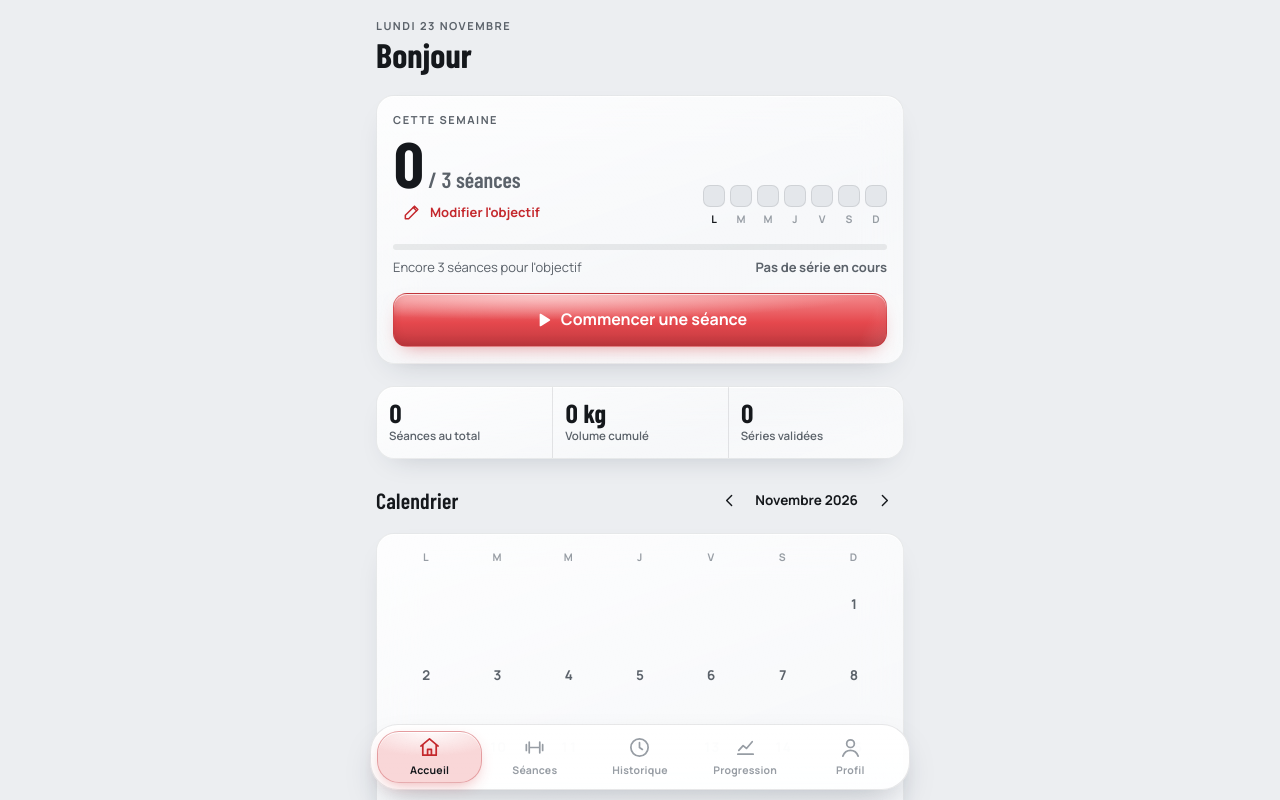
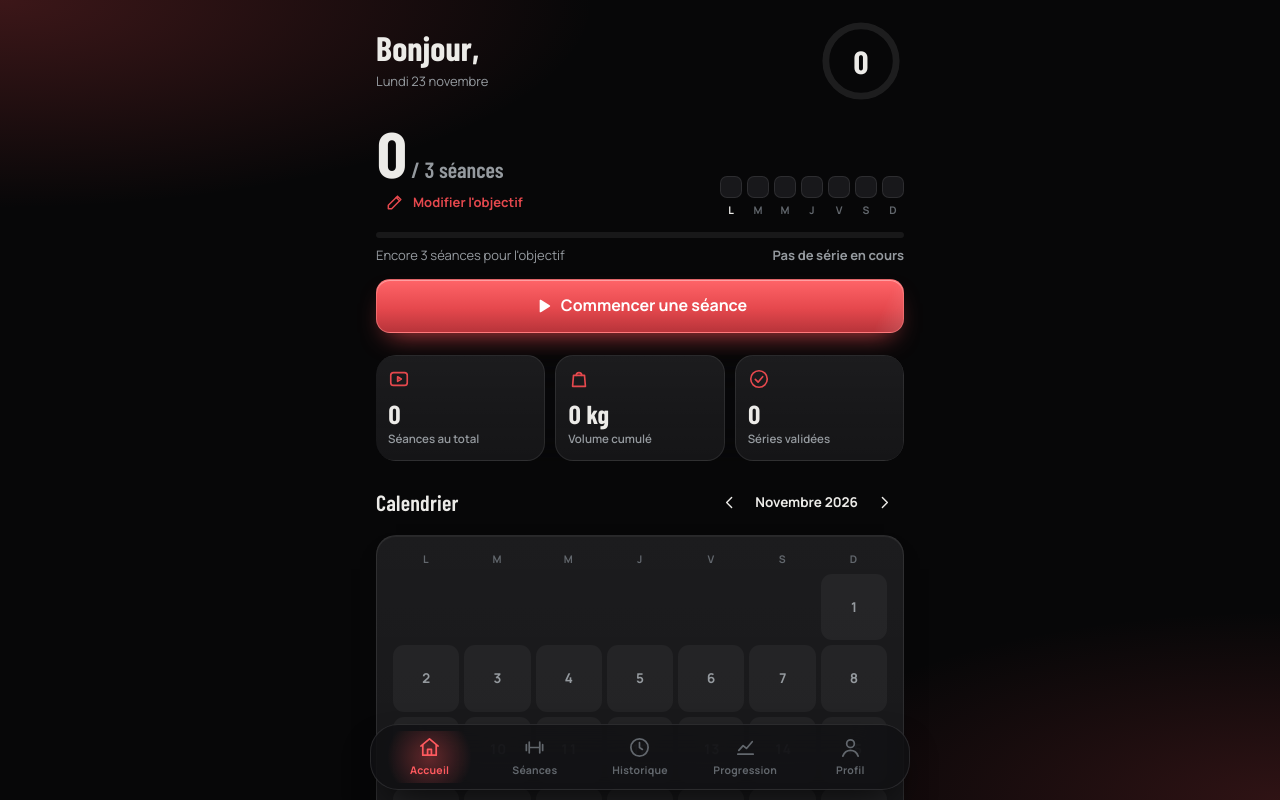
Before and after one commit to gaspardgrtt/Fitgame, a plain HTML site: page index.html in a window 1280 px wide. Drawn offline with nearby package versions, Linux system fonts and the light colour scheme.

Commit message:
Change theme setting to dark mode by default

```diff
--- a/index.html
+++ b/index.html
@@ -467,6 +467,35 @@ button.cal-d{-webkit-appearance:none;appearance:none;padding:0;font-family:inher
 .cal-grid{touch-action:pan-y}
 .sheet .item svg,.list > .item > svg{width:20px;height:20px;flex:none}
 .av{width:40px;height:40px;border-radius:50%;flex:none;display:grid;place-items:center;overflow:hidden;background:var(--accent);color:#fff;font-weight:800;font-size:17px}
+/* ───── Thème sombre rouge ───── */
+:root:not([data-ui="light"]){--bg:#070708;--surface:#111113;--surface-2:#18181B;--surface-3:#202024;--line:rgba(255,255,255,.09)}
+:root:not([data-ui="light"]) body{background:radial-gradient(75% 42% at 0% 0%,rgba(229,72,77,.24),transparent 62%),radial-gradient(65% 38% at 100% 100%,rgba(229,72,77,.18),transparent 62%),#070708}
+:root:not([data-ui="light"]) .liquid-bg{opacity:.3}
+:root:not([data-ui="light"]) .liquid-bg i:nth-child(2){display:none}
+:root:not([data-ui="light"]) :is(.card,.list,.tpl,.stats3,.kv > div,.hist-card,.empty,.ed-item,.trend){background:linear-gradient(180deg,rgba(255,255,255,.05),rgba(255,255,255,.018)),#101012;border:1px solid rgba(255,255,255,.085);border-radius:20px;box-shadow:inset 0 1px 0 rgba(255,255,255,.05),0 14px 30px -20px #000}
+:root:not([data-ui="light"]) .btn.primary{background:linear-gradient(180deg,#FF6468,#E5484D 55%,#B8343A);border-color:rgba(255,140,140,.55);color:#fff;box-shadow:0 12px 26px -12px rgba(229,72,77,.9),inset 0 1px 0 rgba(255,255,255,.38)}
+:root:not([data-ui="light"]) button.card[data-a="open-photos"],:root:not([data-ui="light"]) button.card[data-a="open-friends"]{background:linear-gradient(115deg,#FF6468,#DB3A40 55%,#A82A30);border-color:rgba(255,150,150,.55);color:#fff;box-shadow:0 16px 30px -16px rgba(229,72,77,.9),inset 0 1px 0 rgba(255,255,255,.4)}
+:root:not([data-ui="light"]) button.card[data-a="open-photos"] .muted,:root:not([data-ui="light"]) button.card[data-a="open-friends"] .muted{color:rgba(255,255,255,.88)}
+:root:not([data-ui="light"]) .nav{background:rgba(16,16,18,.8);border-color:rgba(255,255,255,.1);box-shadow:0 18px 40px -16px #000}
+:root:not([data-ui="light"]) .nav button.on,:root:not([data-ui="light"]) .nav button.on svg{color:#FF5A5F}
+:root:not([data-ui="light"]) .nav-blob{background:radial-gradient(circle,rgba(229,72,77,.38),rgba(229,72,77,0) 72%);box-shadow:none;border:0}
+:root:not([data-ui="light"]) .cal-d:not(.on):not(.miss){background:rgba(255,255,255,.045);border-radius:11px}
+.ring{position:relative;width:86px;height:86px;flex:none}
+.ring svg{width:100%;height:100%;transform:rotate(-90deg)}
+.ring circle{fill:none;stroke-width:7;stroke-linecap:round}
+.rg-bg{stroke:rgba(255,255,255,.09)}
+.rg-fg{stroke:var(--accent);filter:drop-shadow(0 0 6px rgba(229,72,77,.7));transition:stroke-dashoffset .6s}
+:root[data-ui="light"] .rg-bg{stroke:rgba(0,0,0,.08)}
+.ring b{position:absolute;inset:0;display:grid;place-items:center;font-family:var(--font-display);font-size:32px;font-weight:700}
+.home-hero{background:none!important;border:0!important;padding:0!important;box-shadow:none!important}
+.home-hero .hero-week .eyebrow{display:none}
+.stats3{display:grid;grid-template-columns:repeat(3,minmax(0,1fr));gap:10px;background:none!important;border:0!important;box-shadow:none!important;padding:0!important}
+.stats3 > div{display:flex;flex-direction:column;gap:2px;padding:12px;border:1px solid var(--line);border-radius:18px;background:var(--surface)}
+.stats3 .ico{color:var(--accent);margin-bottom:8px;display:block}
+.ic-circ{width:42px;height:42px;border-radius:50%;flex:none;display:grid;place-items:center;background:rgba(255,255,255,.18);border:1px solid rgba(255,255,255,.3)}
+.ic-circ .ico{color:#fff}
+button.card[data-a="open-photos"],button.card[data-a="open-friends"]{gap:12px}
+:root:not([data-ui="light"]) .stats3 > div{background:linear-gradient(180deg,rgba(255,255,255,.05),rgba(255,255,255,.018)),#101012;border-color:rgba(255,255,255,.085)}
 .av.lg{width:64px;height:64px;font-size:26px}
 .av img,.pc-av img{width:100%;height:100%;object-fit:cover;display:block}
 .pcard{border-radius:22px;padding:22px 16px 18px;text-align:center;color:#fff;background:radial-gradient(120% 90% at 50% 0%,#F0686C 0%,#E5484D 38%,#8E1F27 100%);box-shadow:0 18px 40px -18px rgba(229,72,77,.7)}
@@ -625,7 +654,7 @@ const plural = (n, a, b) => `${n} ${n > 1 ? (b || a + 's') : a}`;
 const KEY = 'carnet-fonte.v1';
 const DEFAULT = () => ({
   v: 1,
-  settings: { name: '', rest: 90, reps: 10, autoRest: true, sound: true, vibrate: true, weekGoal: 3, theme: 'light' },
+  settings: { name: '', rest: 90, reps: 10, autoRest: true, sound: true, vibrate: true, weekGoal: 3, theme: 'dark' },
   templates: [], customExercises: [], workouts: [],
   active: null, libUpdatedAt: 0, activeUpdatedAt: 0, tombstones: []
 });
@@ -875,7 +904,8 @@ function setTab(t) { tab = t; stack = []; render(); appScroll(0); }
 /* ───────────── Render root ───────────── */
 const darkMQ = window.matchMedia ? matchMedia('(prefers-color-scheme: dark)') : null;
 function applyTheme() {
-  const m = S.settings.theme || 'light';
+  if (!S.settings.redV) { S.settings.redV = 1; S.settings.theme = 'dark'; }
+  const m = S.settings.theme || 'dark';
   const dark = m === 'dark' || (m === 'auto' && darkMQ && darkMQ.matches);
   const v = dark ? 'dark' : 'light';
   if (document.documentElement.dataset.ui !== v) document.documentElement.dataset.ui = v;
@@ -947,21 +977,21 @@ function viewHome() {
   const totalVol = ws.reduce((a, w) => a + (w.volume || 0), 0);
 
   let h = `<div class="stack-lg">
-  <div class="row between" style="padding-top:6px"><div class="stack" style="gap:4px"><span class="eyebrow">${cap(fmtDate(now, { weekday: 'long', day: 'numeric', month: 'long' }))}</span><h1>${hello}${S.settings.name ? ', ' + esc(S.settings.name) : ''}</h1></div></div>`;
+  <div class="row between" style="padding-top:6px;gap:12px"><div class="stack" style="gap:6px;min-width:0"><h1 style="overflow-wrap:anywhere">${hello}${S.settings.name ? ', ' + esc(S.settings.name) : ','}</h1><span class="small muted">${cap(fmtDate(now, { weekday: 'long', day: 'numeric', month: 'long' }))}</span></div>${weekRing(thisWeek.length)}</div>`;
 
   if (S.active) {
     const a = S.active, done = a.exercises.reduce((n, x) => n + x.sets.filter(s => s.done).length, 0);
     h += `<button class="banner" data-a="resume" style="text-align:left"><span class="pulse"></span><div class="grow"><div style="font-weight:700">Séance en cours · ${esc(a.name)}</div><div class="small muted">${plural(done, 'série validée', 'séries validées')} · démarrée ${fmtClock((now - a.startedAt) / 1000)} plus tôt</div></div><span class="btn sm primary">Reprendre</span></button>`;
   }
 
-  h += `<section class="card stack" style="gap:16px">
+  h += `<section class="stack home-hero" style="gap:14px">
     <div class="hero-week"><div><div class="eyebrow" style="margin-bottom:8px">Cette semaine</div><div class="big num">${thisWeek.length}<small>/ ${weekStreak().g} ${weekStreak().g > 1 ? 'séances' : 'séance'}</small></div><button class="btn sm ghost" data-a="goal-edit" style="margin-top:8px;padding:0 8px;height:28px;color:var(--accent)">${I.edit} Modifier l'objectif</button></div>
     <div class="weekdots" aria-label="Jours entraînés cette semaine">${['L','M','M','J','V','S','D'].map((d, i) => `<span class="${i === todayIdx ? 'today' : ''}"><i class="${days.has(i) ? 'on' : ''}"></i>${d}</span>`).join('')}</div></div>
     ${(() => { const k = weekStreak(); return `<div class="stack" style="gap:8px"><div class="goal-bar" role="progressbar" aria-valuemin="0" aria-valuemax="${k.g}" aria-valuenow="${Math.min(k.cur, k.g)}" aria-label="Objectif de la semaine"><i style="width:${Math.min(100, k.cur / k.g * 100)}%"></i></div><div class="row between wrap" style="gap:6px"><span class="small muted">${k.cur >= k.g ? 'Objectif de la semaine atteint' : `Encore ${plural(k.g - k.cur, 'séance')} pour l'objectif`}</span><span class="streak">${k.streak ? `<span class="flame num">${k.streak}</span><span>${k.streak > 1 ? 'semaines d’affilée' : 'semaine validée'}</span>` : '<span class="muted small">Pas de série en cours</span>'}</span></div></div>`; })()}
     ${S.active ? `<button class="btn primary lg block" data-a="resume">${I.play} Reprendre la séance</button>` : `<button class="btn primary lg block" data-a="start-pick">${I.play} Commencer une séance</button>`}
   </section>`;
 
-  h += `<div class="stats3"><div><div class="stat-v num">${ws.length}</div><div class="stat-l">Séances au total</div></div><div><div class="stat-v num">${fmtVol(totalVol)}</div><div class="stat-l">Volume cumulé</div></div><div><div class="stat-v num">${ws.reduce((a, w) => a + (w.setCount || 0), 0)}</div><div class="stat-l">Séries validées</div></div></div>`;
+  h += `<div class="stats3"><div>${ICOS.film}<div class="stat-v num">${ws.length}</div><div class="stat-l">Séances au total</div></div><div>${ICOS.bag}<div class="stat-v num">${fmtVol(totalVol)}</div><div class="stat-l">Volume cumulé</div></div><div>${ICOS.check}<div class="stat-v num">${ws.reduce((a, w) => a + (w.setCount || 0), 0)}</div><div class="stat-l">Séries validées</div></div></div>`;
 
   h += calendar();
 
@@ -1056,7 +1086,7 @@ let PH = [];
 PhotoDB.all().then(a => { PH = (a || []).sort((x, y) => y.t - x.t); const t = top(); if (t && t.v === 'photos' || (!t && tab === 'progress')) render(); }).catch(() => {});
 const phDate = t => fmtDate(t, { day: 'numeric', month: 'short', year: 'numeric' });
 function photosCard() {
-  return `<button class="card tight row between" style="text-align:left;width:100%" data-a="open-photos"><div class="grow"><h3>Photos de progression</h3><div class="xs muted">${PH.length ? plural(PH.length, 'photo') + ' · dernière ' + relDay(PH[0].t).toLowerCase() : 'Ajoute ta première photo'}</div></div><span class="muted">${I.next.replace('<svg', '<svg width="18" height="18"')}</span></button>`;
+  return `<button class="card tight row between" style="text-align:left;width:100%" data-a="open-photos"><span class="ic-circ">${ICOS.img}</span><div class="grow"><h3>Photos de progression</h3><div class="xs muted">${PH.length ? plural(PH.length, 'photo') + ' · dernière ' + relDay(PH[0].t).toLowerCase() : 'Ajoute ta première photo'}</div></div><span class="muted">${I.next.replace('<svg', '<svg width="18" height="18"')}</span></button>`;
 }
 function viewPhotos() {
   return `<div class="topbar"><button class="icon-btn" data-a="back" aria-label="Retour">${I.back}</button><span class="title">Photos de progression</span></div>
@@ -1175,12 +1205,24 @@ function profileEditor() {
   <p class="xs muted" style="margin-top:8px">Laisse vide pour que l’appli calcule tout seule à partir de tes séances.</p>
   <div class="row" style="margin-top:12px"><button class="btn grow" data-a="close">Annuler</button><button class="btn primary grow" data-a="fr-save-profile">Enregistrer</button></div>`;
 }
+const ICO = p => `<svg class="ico" viewBox="0 0 24 24" width="22" height="22" fill="none" stroke="currentColor" stroke-width="1.8" stroke-linecap="round" stroke-linejoin="round">${p}</svg>`;
+const ICOS = {
+  film: ICO('<rect x="3" y="5" width="18" height="14" rx="3"/><path d="M10.5 9.5l4 2.5-4 2.5z"/>'),
+  bag: ICO('<path d="M6 8h12l1 12H5z"/><path d="M9 8a3 3 0 016 0"/>'),
+  check: ICO('<circle cx="12" cy="12" r="9"/><path d="M8 12.5l3 3 5-6"/>'),
+  img: ICO('<rect x="3" y="4" width="18" height="16" rx="3"/><circle cx="9" cy="10" r="1.7"/><path d="M4 18l5-5 4 4 3-3 4 4"/>'),
+  users: ICO('<circle cx="9" cy="9" r="3.2"/><path d="M3 20c.5-3.5 3-5 6-5s5.5 1.5 6 5"/><circle cx="17" cy="8" r="2.5"/><path d="M16.5 14c2.8.2 4.2 1.8 4.5 4"/>')
+};
+function weekRing(n) {
+  const k = weekStreak(), C = 2 * Math.PI * 36, pct = Math.min(1, k.cur / (k.g || 1));
+  return `<div class="ring" role="img" aria-label="${n} séance(s) cette semaine"><svg viewBox="0 0 88 88"><circle class="rg-bg" cx="44" cy="44" r="36"/><circle class="rg-fg" cx="44" cy="44" r="36" stroke-dasharray="${C.toFixed(1)}" stroke-dashoffset="${(C * (1 - pct)).toFixed(1)}"/></svg><b class="num">${n}</b></div>`;
+}
 function profileBlock() {
   const me = { pseudo: SBd.pseudo || '', st: myStats() };
   return `<button class="card tight row between" style="text-align:left;width:100%;gap:14px" data-a="fr-edit">${avatarEl(me, 'av lg')}<div class="grow" style="min-width:0"><h3 style="overflow-wrap:anywhere">${esc(S.settings.name || SBd.pseudo || 'Mon profil')}</h3><div class="xs muted">${SBd.pseudo ? '@' + esc(SBd.pseudo) + ' · ' : ''}Modifier ma photo et mes infos</div></div></button>`;
 }
 function friendsCard() {
-  return `<button class="card tight row between" style="text-align:left;width:100%" data-a="open-friends"><div class="grow"><h3>Amis</h3><div class="xs muted">${SBd.pseudo ? '@' + esc(SBd.pseudo) + ' · classement de la semaine' : 'Compare-toi à tes potes'}</div></div><span class="muted">${I.next.replace('<svg', '<svg width="18" height="18"')}</span></button>`;
+  return `<button class="card tight row between" style="text-align:left;width:100%" data-a="open-friends"><span class="ic-circ">${ICOS.users}</span><div class="grow"><h3>Amis</h3><div class="xs muted">${SBd.pseudo ? '@' + esc(SBd.pseudo) + ' · classement de la semaine' : 'Compare-toi à tes potes'}</div></div><span class="muted">${I.next.replace('<svg', '<svg width="18" height="18"')}</span></button>`;
 }
 function viewFriends() {
   const bar = `<div class="topbar"><button class="icon-btn" data-a="back" aria-label="Retour">${I.back}</button><span class="title">Amis</span></div>`;
@@ -1699,7 +1741,7 @@ function viewProfile() {
     : "Le stockage en ligne n'est pas disponible ici (page ouverte hors de Claude ou session non connectée). Les données restent dans ce navigateur : exporte régulièrement une sauvegarde.";
   return `<div class="stack-lg"><div class="row between" style="padding-top:6px"><h1>Profil</h1></div>${profileBlock()}
   <section class="stack"><div class="field"><label for="set-name">Prénom</label><input class="input" id="set-name" data-bind="set-name" value="${esc(s.name)}" placeholder="Pour l'accueil" maxlength="30"></div></section>
-  <section class="stack"><h2>Apparence</h2><div class="seg" role="group" aria-label="Thème">${[['light', 'Clair'], ['dark', 'Sombre'], ['auto', 'Automatique']].map(([k, l]) => `<button class="${(s.theme || 'light') === k ? 'on' : ''}" data-a="theme" data-k="${k}" aria-pressed="${(s.theme || 'light') === k}">${l}</button>`).join('')}</div></section>
+  <section class="stack"><h2>Apparence</h2><div class="seg" role="group" aria-label="Thème">${[['light', 'Clair'], ['dark', 'Sombre'], ['auto', 'Automatique']].map(([k, l]) => `<button class="${(s.theme || 'dark') === k ? 'on' : ''}" data-a="theme" data-k="${k}" aria-pressed="${(s.theme || 'dark') === k}">${l}</button>`).join('')}</div></section>
   <section class="stack"><h2>Entraînement</h2><div class="list">
    <div class="item"><div class="grow"><div style="font-weight:650">Objectif par semaine</div><div class="xs muted">Pour la série de semaines sur l'accueil</div></div><div class="stepper" style="width:124px"><button data-a="goal-step" data-d="-1" aria-label="Moins">−</button><span class="num">${s.weekGoal || 3}</span><button data-a="goal-step" data-d="1" aria-label="Plus">+</button></div></div>
    <div class="item"><div class="grow"><div style="font-weight:650">Repos par défaut</div><div class="xs muted">Pour les séances libres et les nouveaux exercices</div></div><select class="input num" style="width:100px;height:38px" id="set-rest" data-bind="set-rest">${[30, 45, 60, 75, 90, 120, 150, 180, 240].map(r => `<option value="${r}" ${r === s.rest ? 'selected' : ''}>${fmtClock(r)}</option>`).join('')}</select></div>
```
